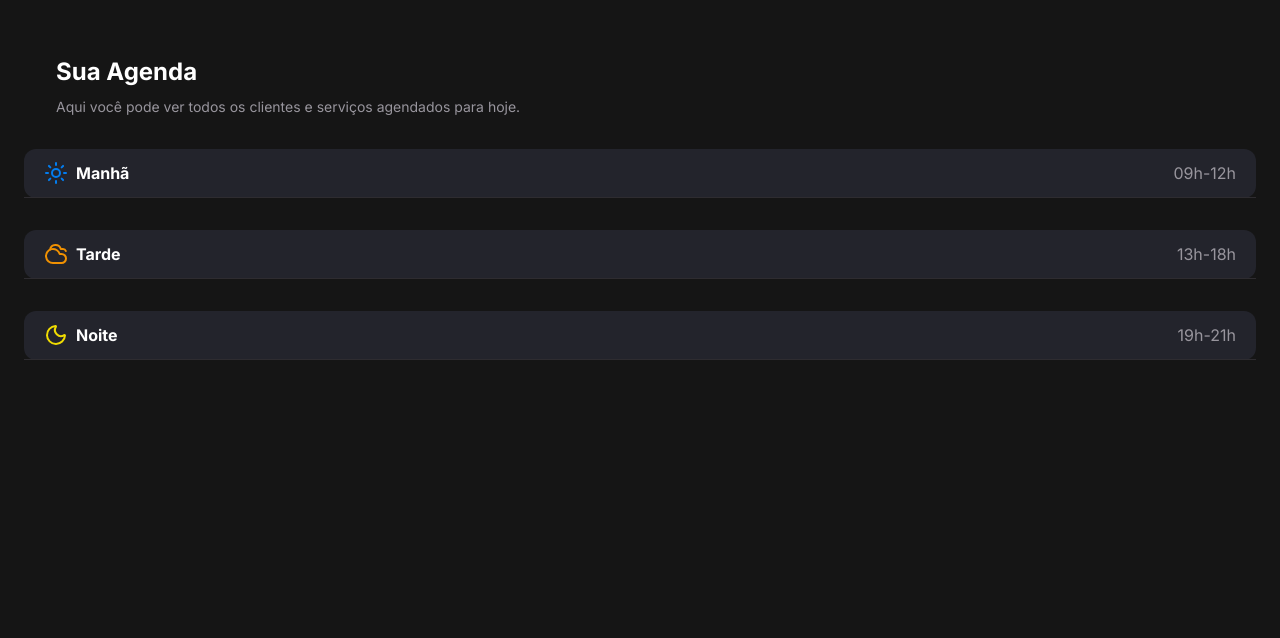
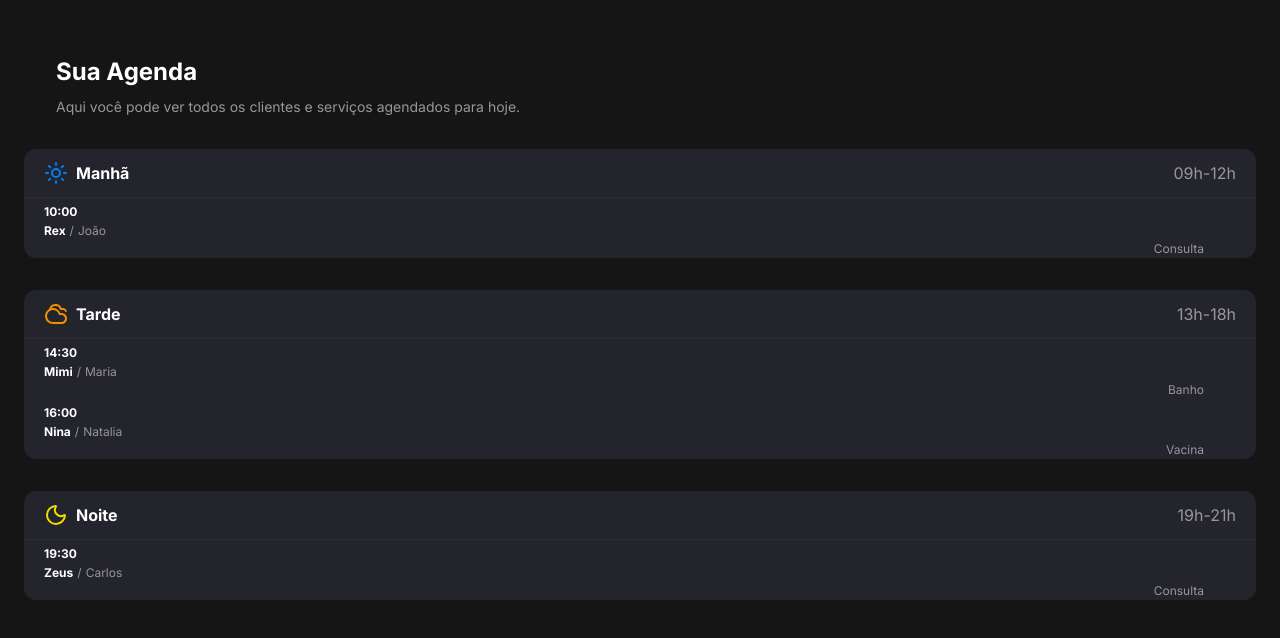
Before and after one commit to macedocmateus/pet-shop, a Next.js app: page / in a window 1280 px wide. Shown: the top 638 px of the page. Built offline with nearby package versions, Linux system fonts and the light colour scheme.

Commit message:
init card

```diff
--- /dev/null
+++ b/src/components/appointment-car/appointment-card.tsx
@@ -0,0 +1,36 @@
+import { Appointment } from '@/types/Appointments'
+
+type AppointmentCard = {
+  appointment: Appointment
+}
+
+export function AppointmentCard({ appointment }: AppointmentCard) {
+  return (
+    <div>
+      <div className="text-left pr-4 md:pr-0">
+        <span className="text-label-small-size text-content-primary font-semibold">
+          {appointment.time}
+        </span>
+      </div>
+
+      <div className="text-right md:text-left md:pr-4">
+        <div className="flex items-center justify-end md:justify-start gap-1">
+          <span className="text-label-small-size text-content-primary font-semibold">
+            {appointment.petName}
+          </span>
+          <span className="text-paragraph-small-size text-content-secondary">
+            /
+          </span>
+          <span className="text-paragraph-small-size text-content-secondary">
+            {appointment.tutorName}
+          </span>
+        </div>
+        <div className="text-left pr-4 md:mt-0 col-span-2 md:col-span-1 flex justify-end items-center gap-2">
+          <span className="text-paragraph-small-size text-content-secondary">
+            {appointment.description}
+          </span>
+        </div>
+      </div>
+    </div>
+  )
+}
--- /dev/null
+++ b/src/components/appointment-car/index.ts
@@ -0,0 +1 @@
+export * from './appointment-card'
--- a/src/components/period-section/period-section.tsx
+++ b/src/components/period-section/period-section.tsx
@@ -1,5 +1,6 @@
 import { Cloudy, Moon, Sun } from 'lucide-react'
 import { AppointmentPeriod } from '@/types/Appointments'
+import { AppointmentCard } from '../appointment-car'
 
 type PeriodSectionProps = {
   period: AppointmentPeriod
@@ -25,6 +26,23 @@
           {period.timeRange}
         </span>
       </div>
+
+      {period.appointments.length > 0 ? (
+        <div className="px-5">
+          <div>
+            <div className="grid grid-cols-2 md:hidden text-label-small-size text-content-secondary mb-2">
+              <div className="text-left">Horário</div>
+              <div className="text-right">Paciente</div>
+            </div>
+
+            {period.appointments.map((appointment, index) => (
+              <AppointmentCard key={index} appointment={appointment} />
+            ))}
+          </div>
+        </div>
+      ) : (
+        <p>Nenhum agendamento para este período</p>
+      )}
     </section>
   )
 }
```
